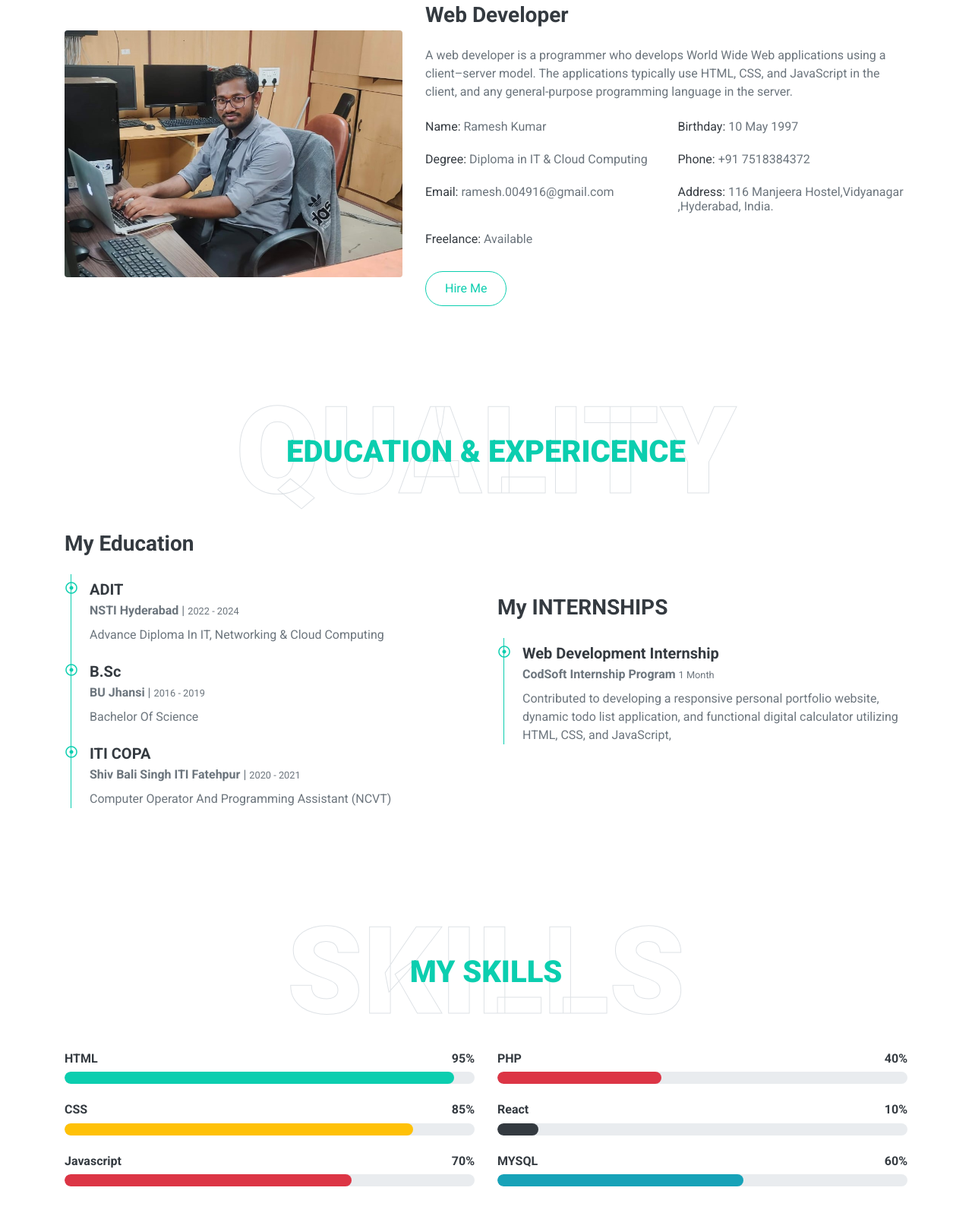
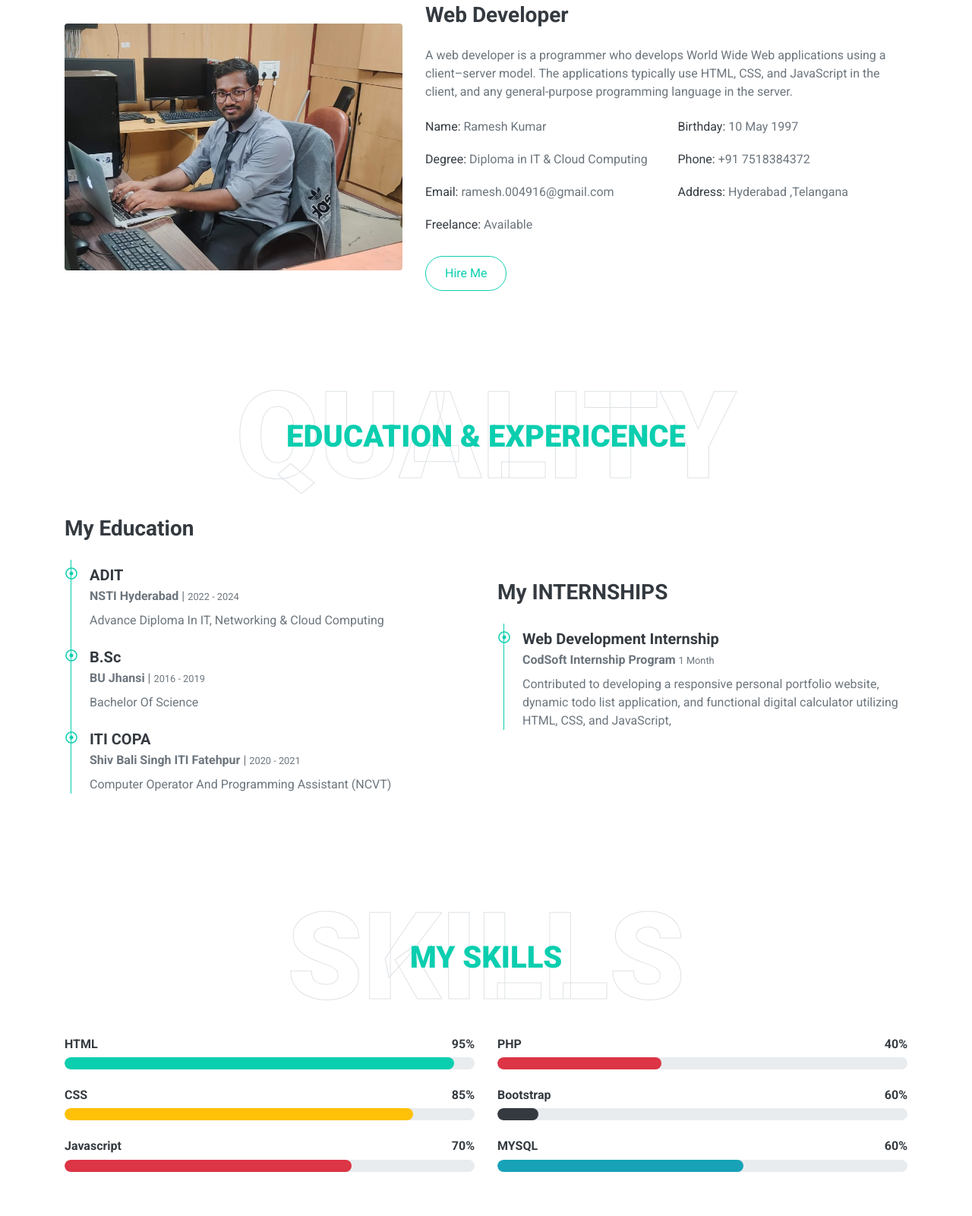
Before and after one commit to ramesh4916/MyDigitalProfile_RameshKumar, a plain HTML site: page index.html in a window 1280 px wide. Shown: the part 1093-2694 px from the top of the page at 76% size. Drawn offline with nearby package versions, Linux system fonts and the light colour scheme.

Commit message:
Update index.html

```diff
--- a/index.html
+++ b/index.html
@@ -49,7 +49,7 @@
                 <a href="#blog" class="nav-item nav-link">Gallery</a>
                 <a href="#contact" class="nav-item nav-link">Contact</a>
             </div>
-            <a href="" class="btn btn-outline-primary d-none d-lg-block">Hire Me</a>
+            <a href="#" class="btn btn-outline-primary d-none d-lg-block">Hire Me</a>
         </div>
     </nav>
     <!-- Navbar End -->
@@ -85,7 +85,7 @@
                     <h3 class="text-white font-weight-normal mb-3">I'm</h3>
                     <h1 class="display-3 text-uppercase text-primary mb-2" style="-webkit-text-stroke: 2px #ffffff;">Ramesh Kumar</h1>
                     <h1 class="typed-text-output d-inline font-weight-lighter text-white"></h1>
-                    <div class="typed-text d-none"> Front End Web Developer </div>
+                    <div class="typed-text d-none"> Web Developer </div>
                     <div class="d-flex align-items-center justify-content-center justify-content-lg-start pt-5">
                        <a href="img/myresume.pdf"target="_blank" class="btn btn-outline-light mr-5">Download CV</a>
                         <!-- <button type="button" class="btn-play" data-toggle="modal"
@@ -122,7 +122,7 @@
                         <!-- <div class="col-sm-6 py-2"><h6>Experience: <span class="text-secondary">1 Years</span></h6></div> -->
                         <div class="col-sm-6 py-2"><h6>Phone: <span class="text-secondary">+91 7518384372 </span></h6></div>
                         <div class="col-sm-6 py-2"><h6>Email: <span class="text-secondary">ramesh.004916@gmail.com</span></h6></div>
-                        <div class="col-sm-6 py-2"><h6>Address: <span class="text-secondary">116 Manjeera Hostel,Vidyanagar ,Hyderabad, India.</span></h6></div>
+                        <div class="col-sm-6 py-2"><h6>Address: <span class="text-secondary">Hyderabad ,Telangana</span></h6></div>
                         <div class="col-sm-6 py-2"><h6>Freelance: <span class="text-secondary">Available</span></h6></div>
                     </div>
                     <a href="" class="btn btn-outline-primary mr-4">Hire Me</a>
@@ -239,8 +239,8 @@
                     </div>
                       <div class="skill mb-4">
                         <div class="d-flex justify-content-between">
-                            <h6 class="font-weight-bold">React</h6>
-                            <h6 class="font-weight-bold">10%</h6>
+                            <h6 class="font-weight-bold">Bootstrap</h6>
+                            <h6 class="font-weight-bold">60%</h6>
                         </div>
                         <div class="progress">
                             <div class="progress-bar bg-dark" role="progressbar" aria-valuenow="10" aria-valuemin="0" aria-valuemax="100"></div>
```
